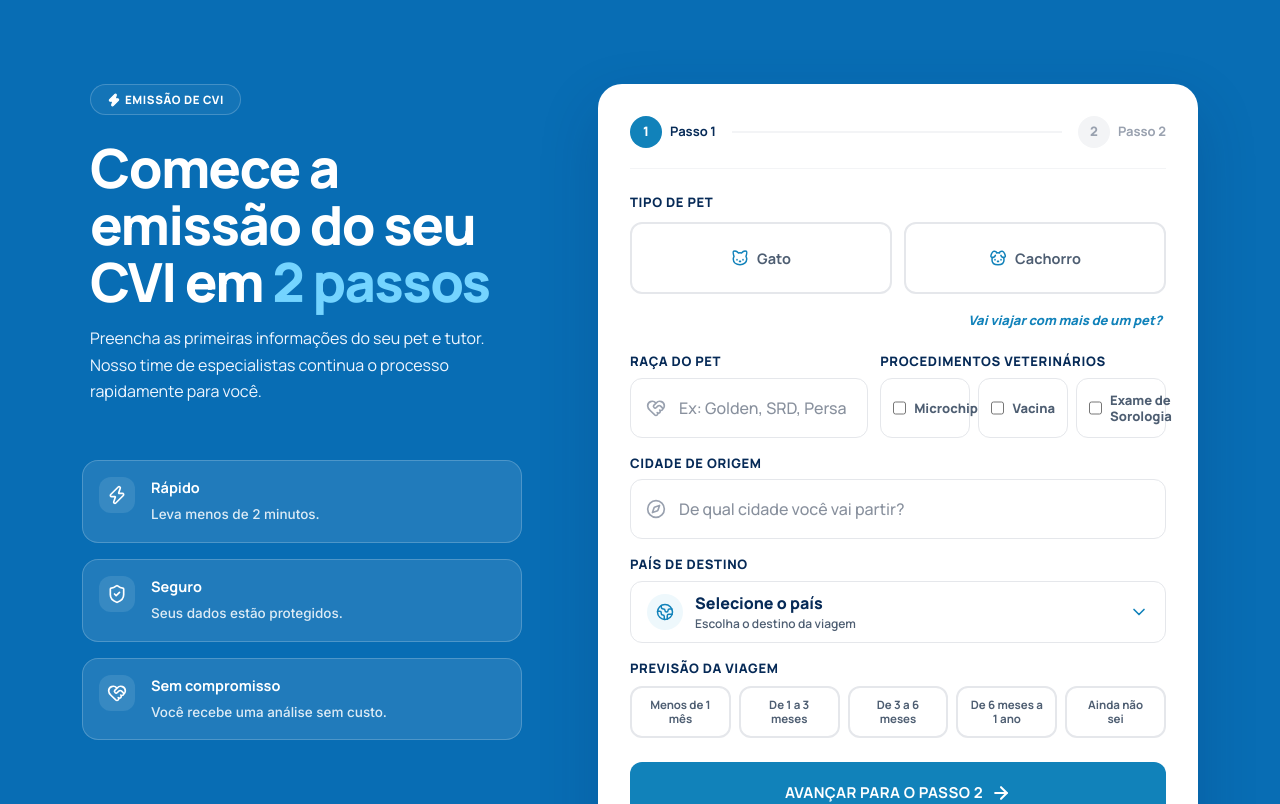
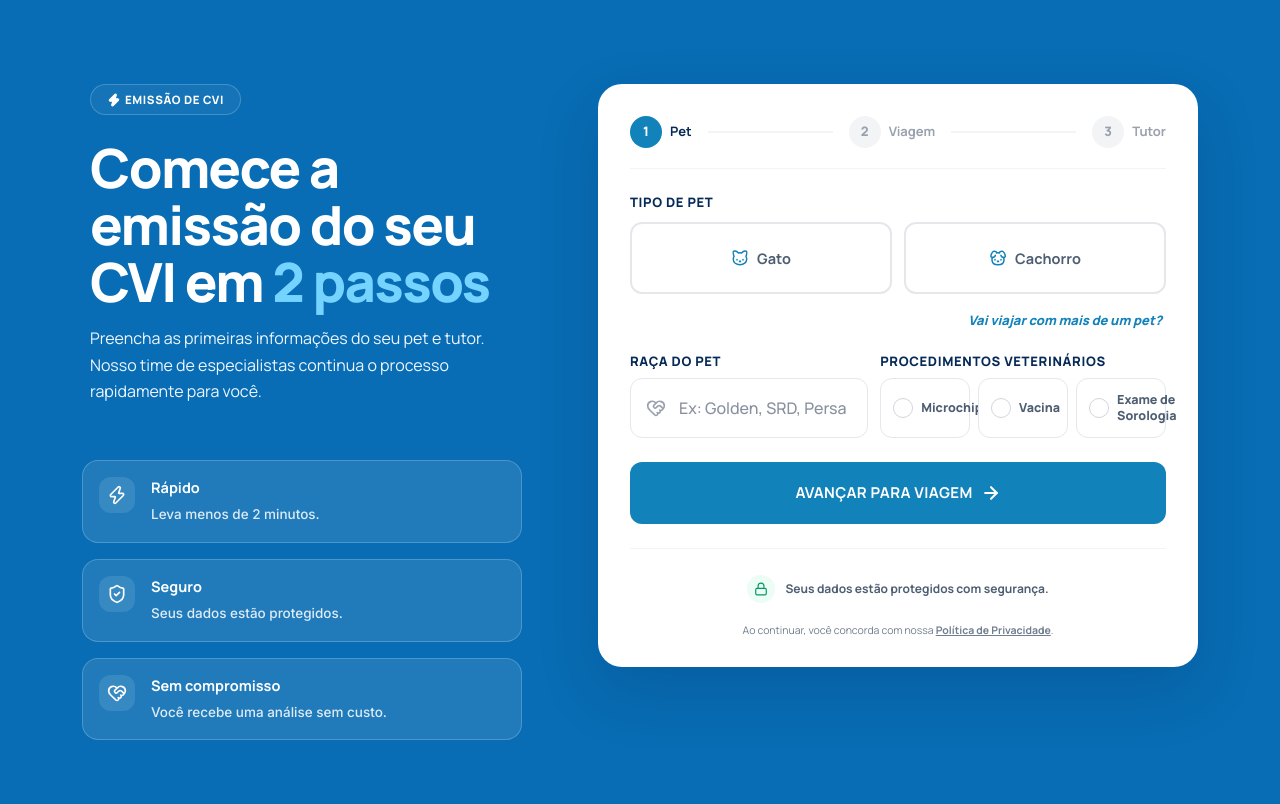
Before and after one commit to embarcompany/cvifacil, a Next.js app: page / in a window 1280 px wide. Shown: the part 4740-5544 px from the top of the page. Built offline with nearby package versions, Linux system fonts and the light colour scheme.

Commit message:
Split lead form into three steps

```diff
--- a/src/app/page.tsx
+++ b/src/app/page.tsx
@@ -1048,7 +1048,7 @@ export default function Home() {
     const encodedText = encodeURIComponent(text);
     setTimeout(() => {
       setSubmittedWhatsAppUrl(`https://wa.me/${whatsappNumber}?text=${encodedText}`);
-      setFormStep(3);
+      setFormStep(4);
       setIsSubmitting(false);
     }, 800);
   };
@@ -1209,9 +1209,9 @@ export default function Home() {
       const persistedStep = persistedState?.formStep;
 
       setFormData(persistedFormData);
-      setFormStep(persistedStep && persistedStep >= 1 && persistedStep <= 2 ? persistedStep : 1);
+      setFormStep(persistedStep && persistedStep >= 1 && persistedStep <= 3 ? persistedStep : 1);
       setShowQuantityCounters((persistedFormData.qtdGatos + persistedFormData.qtdCachorros) > 1);
-      setSubmittedWhatsAppUrl(persistedState?.formStep === 3 ? "" : persistedState?.submittedWhatsAppUrl ?? "");
+      setSubmittedWhatsAppUrl(persistedState?.formStep === 4 ? "" : persistedState?.submittedWhatsAppUrl ?? "");
       setIsMounted(true);
     });
 
@@ -1239,8 +1239,8 @@ export default function Home() {
       form_id: "cvi_lead_form",
       form_name: "CVI Fácil Lead Form",
       form_step: stepOverride,
-      form_step_name: stepOverride === 1 ? "pet_e_viagem" : stepOverride === 2 ? "tutor_e_contato" : "confirmacao",
-      form_completed: stepOverride === 3,
+      form_step_name: stepOverride === 1 ? "pet" : stepOverride === 2 ? "viagem" : stepOverride === 3 ? "tutor_e_contato" : "confirmacao",
+      form_completed: stepOverride === 4,
       destination: destination || null,
       destination_type: formData.paisDestino || null,
       travel_window: formData.dataViagem || null,
@@ -1271,7 +1271,7 @@ export default function Home() {
   useEffect(() => {
     if (!isMounted) return;
 
-    if (formStep === 3) {
+    if (formStep === 4) {
       formAbandonmentTrackedRef.current = true;
       return;
     }
@@ -1313,7 +1313,7 @@ export default function Home() {
   useEffect(() => {
     if (!isMounted) return;
 
-    if (formStep === 3) {
+    if (formStep === 4) {
       clearPersistedFormState();
       return;
     }
@@ -1413,10 +1413,10 @@ export default function Home() {
     setErrors(newErrors);
     const isValid = Object.keys(newErrors).length === 0;
     if (isValid) {
-      trackEvent("cvi_step_2_completed", getFormAnalyticsContext(1));
+      trackEvent("cvi_step_2_completed", getFormAnalyticsContext(2));
     } else {
       trackEvent("cvi_form_error", {
-        ...getFormAnalyticsContext(1),
+        ...getFormAnalyticsContext(2),
         error_step: 2,
         error_fields: Object.keys(newErrors),
       });
@@ -1446,10 +1446,10 @@ export default function Home() {
     setErrors(newErrors);
     const isValid = Object.keys(newErrors).length === 0;
     if (isValid) {
-      trackEvent("cvi_step_3_completed", getFormAnalyticsContext(2));
+      trackEvent("cvi_step_3_completed", getFormAnalyticsContext(3));
     } else {
       trackEvent("cvi_form_error", {
-        ...getFormAnalyticsContext(2),
+        ...getFormAnalyticsContext(3),
         error_step: 3,
         error_fields: Object.keys(newErrors),
       });
@@ -2297,46 +2297,46 @@ export default function Home() {
 
 
 
-                {/* 1 Passo 1 ━━━━━━━━━ 2 Passo 2 */}
+                {formStep < 4 && (
+                  <>
                     <div className="flex items-center justify-between pb-5 select-none">
-                  <div className="flex flex-col sm:flex-row items-center gap-1 sm:gap-2">
-                    <div className={`w-8 h-8 rounded-full flex items-center justify-center text-[13px] font-black transition-all ${
-                      formStep === 1
+                      {[
+                        { step: 1, label: "Pet" },
+                        { step: 2, label: "Viagem" },
+                        { step: 3, label: "Tutor" },
+                      ].map((item, index) => {
+                        const isActive = formStep === item.step;
+                        const isDone = formStep > item.step;
+                        return (
+                          <React.Fragment key={item.step}>
+                            <div className="flex min-w-0 flex-col items-center gap-1 sm:flex-row sm:gap-2">
+                              <div className={`flex h-8 w-8 items-center justify-center rounded-full text-[13px] font-black transition-all ${
+                                isActive
                                   ? "bg-primary text-white"
-                        : "bg-whatsapp text-white"
-                    }`}>
-                      {formStep > 1 ? "✓" : "1"}
-                    </div>
-                    <span className={`text-[13px] font-bold ${
-                      formStep === 1 ? "text-navy font-black" : "text-gray-400"
-                    }`}>
-                      Passo 1
-                    </span>
-                  </div>
-
-                  <div className={`flex-1 h-[2px] mx-4 transition-colors ${
-                    formStep > 1 ? "bg-primary" : "bg-gray-100"
-                  }`} />
-
-                  <div className="flex flex-col sm:flex-row items-center gap-1 sm:gap-2">
-                    <div className={`w-8 h-8 rounded-full flex items-center justify-center text-[13px] font-black transition-all ${
-                      formStep === 2
-                        ? "bg-primary text-white"
-                        : formStep > 2
+                                  : isDone
                                     ? "bg-whatsapp text-white"
                                     : "bg-gray-100 text-gray-400"
                               }`}>
-                      {formStep > 2 ? "✓" : "2"}
-                    </div>
-                    <span className={`text-[13px] font-bold ${
-                      formStep === 2 ? "text-navy font-black" : "text-gray-400"
+                                {isDone ? "✓" : item.step}
+                              </div>
+                              <span className={`text-[12px] font-bold sm:text-[13px] ${
+                                isActive ? "text-navy font-black" : "text-gray-400"
                               }`}>
-                      Passo 2
+                                {item.label}
                               </span>
                             </div>
-
+                            {index < 2 && (
+                              <div className={`mx-2 h-[2px] flex-1 transition-colors sm:mx-4 ${
+                                formStep > item.step ? "bg-primary" : "bg-gray-100"
+                              }`} />
+                            )}
+                          </React.Fragment>
+                        );
+                      })}
                     </div>
                     <div className="h-px bg-gray-100 mb-6" />
+                  </>
+                )}
 
                 <form onSubmit={handleFormSubmit} className="flex flex-col gap-5 sm:gap-5">
 
@@ -2555,9 +2555,9 @@ export default function Home() {
                               return (
                                 <label
                                   key={procedure}
-                                  className={`flex min-h-[48px] cursor-pointer items-center gap-2 rounded-xl border px-3 text-[13px] font-extrabold transition-all duration-200 ${
+                                  className={`flex min-h-[54px] cursor-pointer items-center gap-2 rounded-xl border px-3 text-[12.5px] font-extrabold transition-all duration-200 ${
                                     isChecked
-                                      ? "border-primary bg-blue-soft text-primary"
+                                      ? "border-primary bg-primary text-white shadow-[0_6px_16px_rgba(17,130,186,0.14)]"
                                       : "border-gray-200 bg-white text-text-muted hover:border-primary/40 hover:bg-blue-soft/40"
                                   }`}
                                 >
@@ -2573,8 +2573,13 @@ export default function Home() {
                                       setFormData({ ...formData, procedimentosVeterinarios: nextProcedures });
                                       trackEvent("cvi_veterinary_procedure_changed", { procedure, selected: !isChecked });
                                     }}
-                                    className="h-4 w-4 accent-primary"
+                                    className="sr-only"
                                   />
+                                  <span className={`flex h-5 w-5 shrink-0 items-center justify-center rounded-full border transition-all ${
+                                    isChecked ? "border-white bg-white text-primary" : "border-gray-300 bg-white text-transparent"
+                                  }`}>
+                                    <Check className="h-3.5 w-3.5" strokeWidth={3} />
+                                  </span>
                                   <span className="leading-tight">{procedure}</span>
                                 </label>
                               );
@@ -2582,6 +2587,29 @@ export default function Home() {
                           </div>
                         </div>
                       </div>
+
+                      <button
+                        type="button"
+                        onClick={() => {
+                          if (validateStep1()) {
+                            setFormStep(2);
+                            trackEvent("cvi_step_2_started");
+                            if (window.innerWidth < 1024) {
+                              smoothScrollToTarget("avaliacao");
+                            }
+                          }
+                        }}
+                        className="group mt-2 flex min-h-[62px] w-full cursor-pointer items-center justify-center gap-2 rounded-xl bg-primary text-[15px] font-bold uppercase tracking-wide text-white transition-all duration-200 hover:-translate-y-0.5 hover:bg-primary-dark hover:brightness-[0.95]"
+                      >
+                        <span>Avançar para viagem</span>
+                        <ArrowRight className="w-5 h-5 transition-transform group-hover:translate-x-1" strokeWidth={2.5} />
+                      </button>
+                    </div>
+                  )}
+
+                  {/* STEP 2: TRAVEL DETAILS */}
+                  {formStep === 2 && (
+                    <div className="flex flex-col gap-4 animate-fade-in">
 
                       {/* 2. Cidade de Origem */}
                       <div className="flex flex-col gap-1.5">
@@ -2756,27 +2784,41 @@ export default function Home() {
                         {errors.dataViagem && <span className="text-red-500 text-xs font-bold mt-0.5">{errors.dataViagem}</span>}
                       </div>
 
+                      <div className="flex flex-col sm:flex-row gap-3 sm:gap-4 mt-2">
                         <button
                           type="button"
                           onClick={() => {
-                          if (validateStep1() && validateStep2()) {
-                            setFormStep(2);
-                            trackEvent("cvi_step_2_started");
+                            setFormStep(1);
                             if (window.innerWidth < 1024) {
                               smoothScrollToTarget("avaliacao");
                             }
-                          }
                           }}
-                        className="group mt-2 w-full min-h-[62px] font-bold rounded-xl bg-primary hover:bg-primary-dark text-white text-[15px] uppercase tracking-wide flex items-center justify-center gap-2 cursor-pointer transition-all duration-200 hover:-translate-y-0.5 filter hover:brightness-[0.95]"
-                      >
-                        <span>Avançar para o Passo 2</span>
+                          className="w-full sm:w-1/3 min-h-[56px] font-extrabold rounded-xl border-2 border-gray-200 text-text-muted hover:border-gray-300 transition-all duration-200 bg-white"
+                        >
+                          Voltar
+                        </button>
+                        <button
+                          type="button"
+                          onClick={() => {
+                            if (validateStep2()) {
+                              setFormStep(3);
+                              trackEvent("cvi_step_3_started");
+                              if (window.innerWidth < 1024) {
+                                smoothScrollToTarget("avaliacao");
+                              }
+                            }
+                          }}
+                          className="group flex-1 min-h-[62px] font-bold rounded-xl bg-primary hover:bg-primary-dark text-white text-[15px] uppercase tracking-wide flex items-center justify-center gap-2 cursor-pointer transition-all duration-200 hover:-translate-y-0.5 filter hover:brightness-[0.95]"
+                        >
+                          <span>Avançar para tutor</span>
                           <ArrowRight className="w-5 h-5 transition-transform group-hover:translate-x-1" strokeWidth={2.5} />
                         </button>
                       </div>
+                    </div>
                   )}
 
-                  {/* STEP 2: TUTOR, PET AGE, AND WHATSAPP */}
-                  {formStep === 2 && (
+                  {/* STEP 3: TUTOR AND WHATSAPP */}
+                  {formStep === 3 && (
                     <div className="flex flex-col gap-4 animate-fade-in">
 
 
@@ -2900,7 +2942,7 @@ export default function Home() {
                         <button
                           type="button"
                           onClick={() => {
-                            setFormStep(1);
+                            setFormStep(2);
                             if (window.innerWidth < 1024) {
                               smoothScrollToTarget("avaliacao");
                             }
@@ -2927,8 +2969,8 @@ export default function Home() {
                     </div>
                   )}
 
-                  {/* STEP 3: CONFIRMATION AND WHATSAPP HANDOFF */}
-                  {formStep === 3 && (
+                  {/* STEP 4: CONFIRMATION AND WHATSAPP HANDOFF */}
+                  {formStep === 4 && (
                     <div id="sucesso-mensagem" className="success-complete flex flex-col gap-5 text-center">
                       <div className="success-complete-icon mx-auto flex h-16 w-16 items-center justify-center rounded-2xl bg-emerald-50 text-whatsapp shadow-[0_8px_20px_rgba(5,184,92,0.12)]">
                         <span className="success-complete-ring" />
```
Lines whose indentation alone changed are shown as unchanged.
